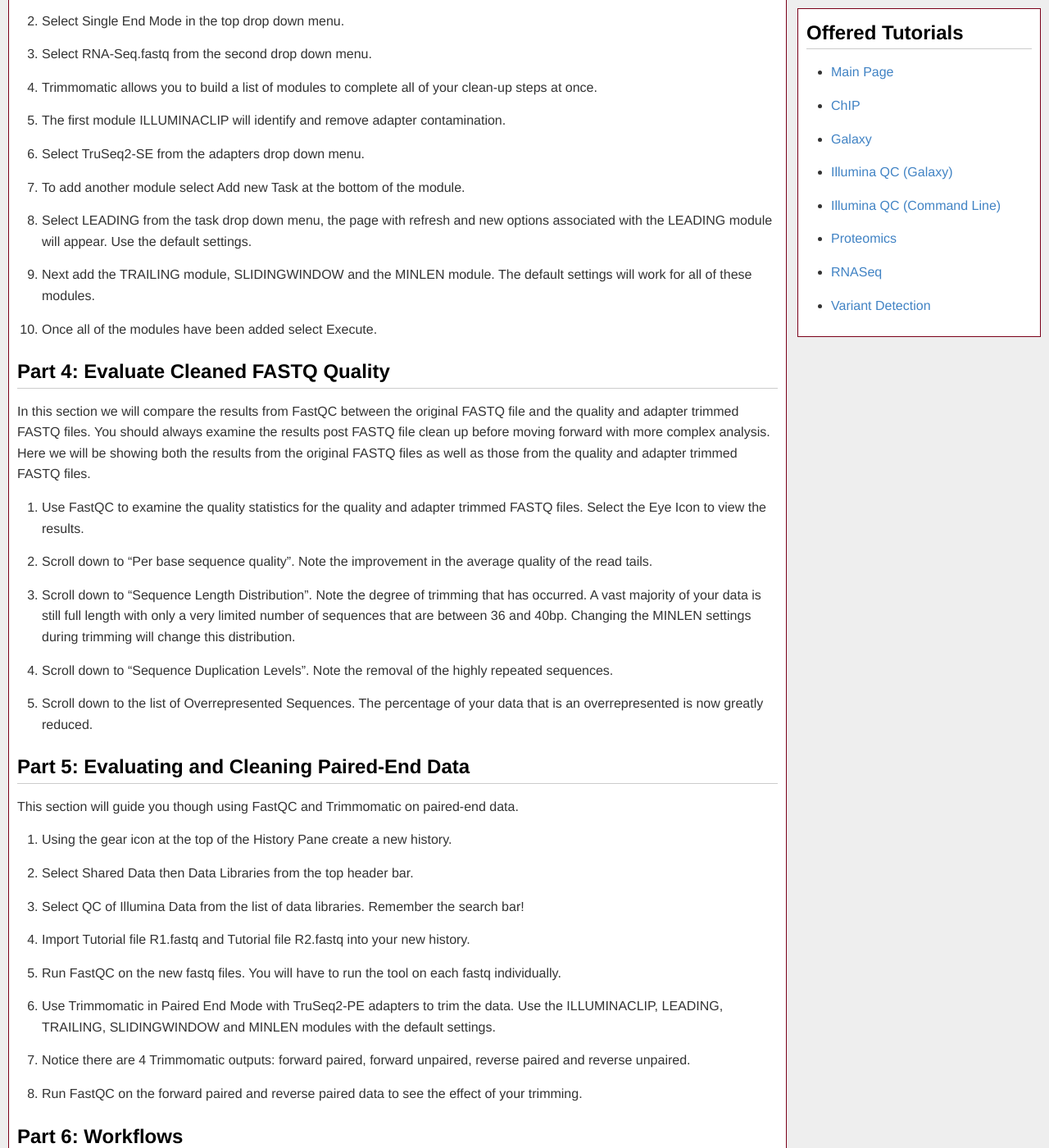
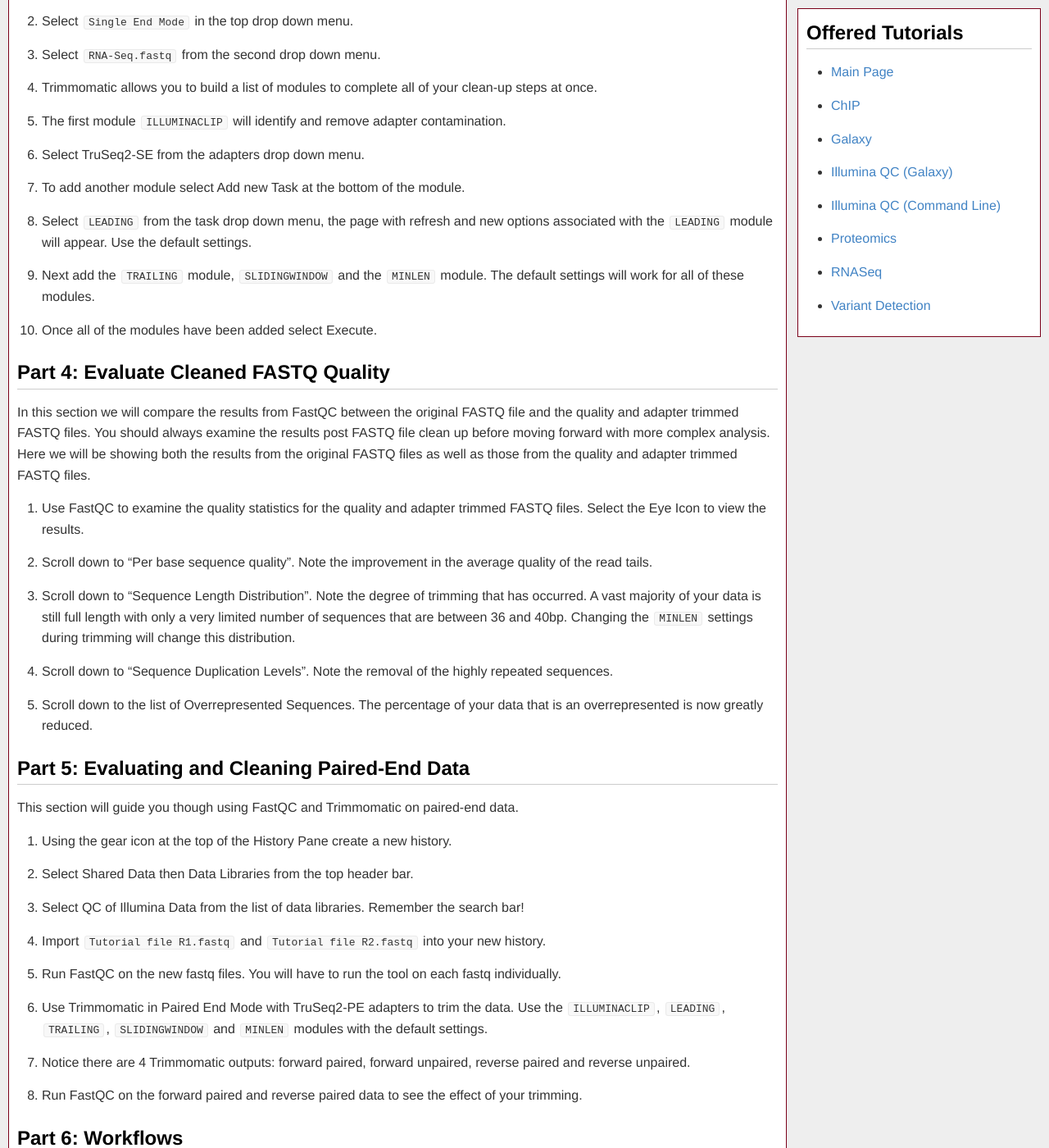
Before and after one commit to msi-ris/Tutorials, a Jekyll site: the page built from illumina_qc.md, in a window 1280 px wide and 1400 px high, scrolled down 6684 px. Shown: the whole window at 82% size. Built offline with Jekyll 4.4.1, drawn with Linux system fonts in a browser that asks for light colours; some of the changed text lies outside the part shown.

```diff
--- a/illumina_qc.md
+++ b/illumina_qc.md
@@ -233,7 +233,7 @@ Groomer to ensure your data is in the Sanger/Illumina 1.8 + encoding
 2. Select the FastQC: Read QC tool.
 3. Alternatively, use the search bar at the top of the tool pane to find FastQC.
 4. Make sure that you are using FastQC:ReadQC (version 0.60).
-5. Select the file to analyze from the drop-down menu: RNA-Seq.fastq
+5. Select the file to analyze from the drop-down menu: `RNA-Seq.fastq`
 6. Rename the output file to something meaningful such as "Precleaning".
 7. Select Execute
 
@@ -292,17 +292,17 @@ and the sequence of the primers.
 
 ### Remove Low Quality Tails and Adapter Contamination With Trimmomatic
 1. Under the NGS: QC and manipulation header select Trimmomatic
-2. Select Single End Mode in the top drop down menu.
-3. Select RNA-Seq.fastq from the second drop down menu.
+2. Select `Single End Mode` in the top drop down menu.
+3. Select `RNA-Seq.fastq` from the second drop down menu.
 4. Trimmomatic allows you to build a list of modules to complete all of your
    clean-up steps at once.
-5. The first module ILLUMINACLIP will identify and remove adapter contamination.
+5. The first module `ILLUMINACLIP` will identify and remove adapter contamination.
 6. Select TruSeq2-SE from the adapters drop down menu.
 7. To add another module select Add new Task at the bottom of the module.
-8. Select LEADING from the task drop down menu, the page with refresh and new
-   options associated with the LEADING module will appear. Use the default
+8. Select `LEADING` from the task drop down menu, the page with refresh and new
+   options associated with the `LEADING` module will appear. Use the default
    settings.
-9. Next add the TRAILING module, SLIDINGWINDOW and the MINLEN module. The
+9. Next add the `TRAILING` module, `SLIDINGWINDOW` and the `MINLEN` module. The
    default settings will work for all of these modules.
 10. Once all of the modules have been added select Execute.
 
@@ -320,7 +320,7 @@ FASTQ files as well as those from the quality and adapter trimmed FASTQ files.
 3. Scroll down to "Sequence Length Distribution". Note the degree of trimming
    that has occurred. A vast majority of your data is still full length with
    only a very limited number of sequences that are between 36 and 40bp.
-   Changing the MINLEN settings during trimming will change this distribution.
+   Changing the `MINLEN` settings during trimming will change this distribution.
 4. Scroll down to "Sequence Duplication Levels". Note the removal of the highly
    repeated sequences.
 5. Scroll down to the list of Overrepresented Sequences. The percentage of your
@@ -334,13 +334,13 @@ data.
 2. Select Shared Data then Data Libraries from the top header bar.
 3. Select QC of Illumina Data from the list of data libraries. Remember the
    search bar!
-4. Import Tutorial file R1.fastq and Tutorial file R2.fastq into your new
+4. Import `Tutorial file R1.fastq` and `Tutorial file R2.fastq` into your new
    history.
 5. Run FastQC on the new fastq files. You will have to run the tool on each
    fastq individually.
 6. Use Trimmomatic in Paired End Mode with TruSeq2-PE adapters to trim the data.
-   Use the ILLUMINACLIP, LEADING, TRAILING, SLIDINGWINDOW and MINLEN modules
-   with the default settings.
+   Use the `ILLUMINACLIP`, `LEADING`, `TRAILING`, `SLIDINGWINDOW` and `MINLEN`
+   modules with the default settings.
 7. Notice there are 4 Trimmomatic outputs: forward paired, forward unpaired,
    reverse paired and reverse unpaired.
 8. Run FastQC on the forward paired and reverse paired data to see the effect
```
